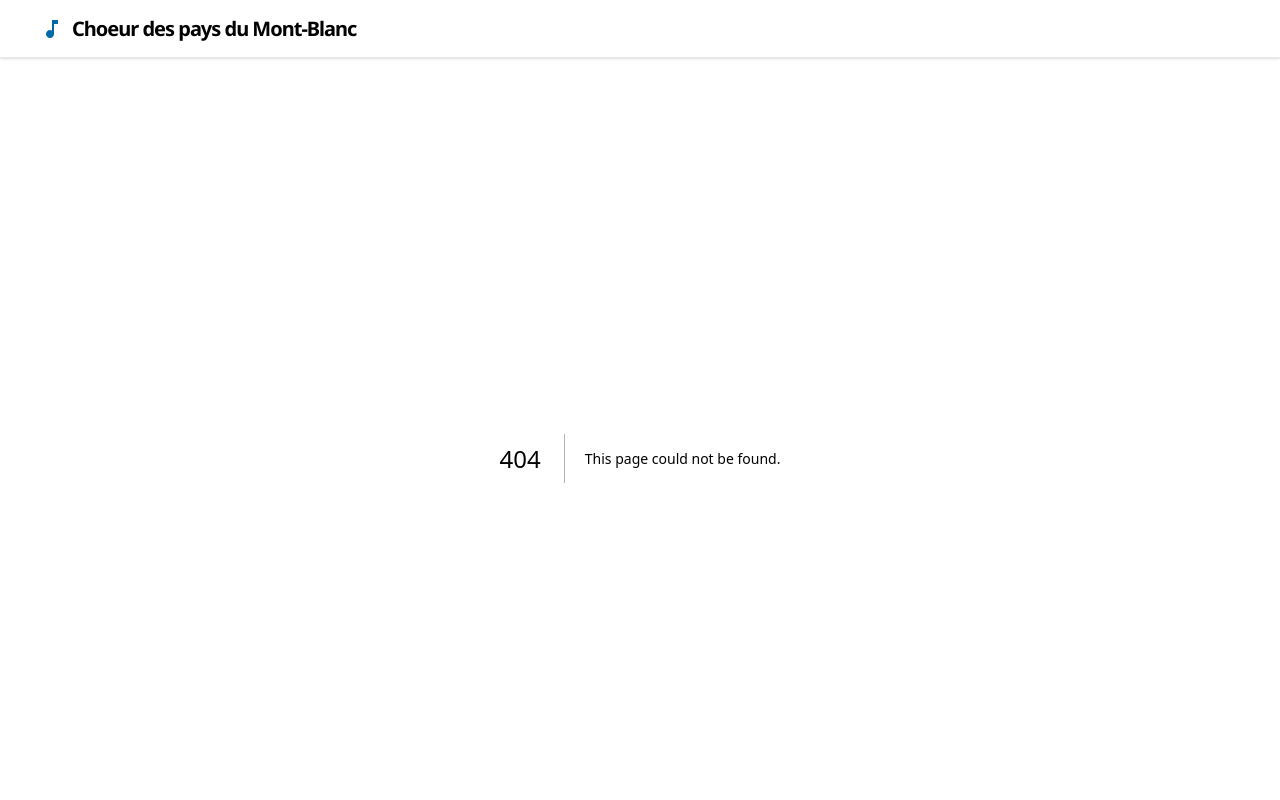
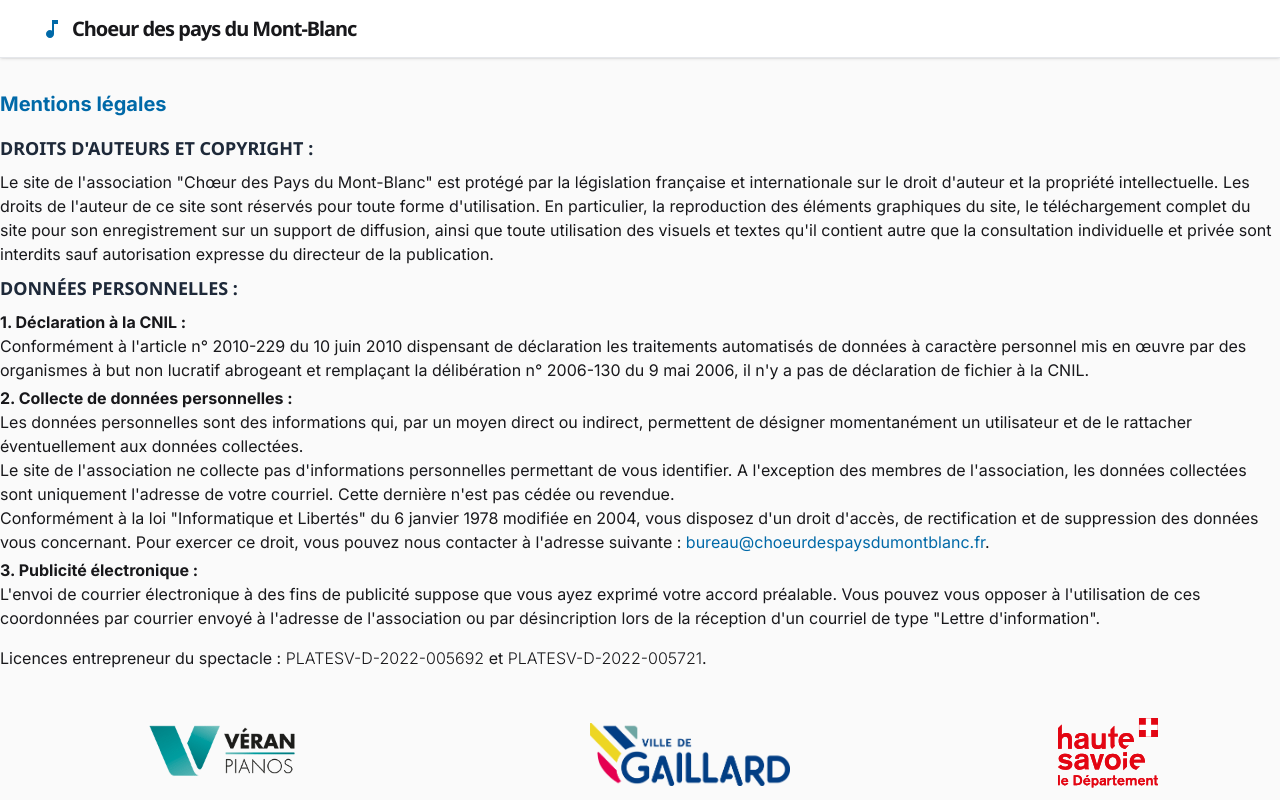
Before and after one commit to Mitchnsun/cpmb, a Next.js app: page /mentions-legales in a window 1280 px wide. Before the commit this address had no page. Shown: the top 800 px of the page. Built offline with nearby package versions, Linux system fonts and the light colour scheme.

Commit message:
feat(content): Homepage & Mentions

```diff
--- /dev/null
+++ b/app/mentions-legales/page.tsx
@@ -0,0 +1,57 @@
+export default function Mentions() {
+  return (
+    <main className="py-8 text-zinc-900">
+      <article className="container mx-auto">
+        <h3 className="mb-4 text-xl font-bold text-sky-700">Mentions légales</h3>
+        <h4 className="font-noto mb-2 text-lg font-bold text-gray-800 uppercase">
+          Droits d&apos;auteurs et copyright :
+        </h4>
+        <p>
+          Le site de l&apos;association &quot;Chœur des Pays du Mont-Blanc&quot; est protégé par la législation
+          française et internationale sur le droit d&apos;auteur et la propriété intellectuelle. Les droits de
+          l&apos;auteur de ce site sont réservés pour toute forme d&apos;utilisation. En particulier, la reproduction
+          des éléments graphiques du site, le téléchargement complet du site pour son enregistrement sur un support de
+          diffusion, ainsi que toute utilisation des visuels et textes qu&apos;il contient autre que la consultation
+          individuelle et privée sont interdits sauf autorisation expresse du directeur de la publication.
+        </p>
+        <h4 className="font-noto my-2 text-lg font-bold text-gray-800 uppercase">Données personnelles :</h4>
+        <h5 className="font-bold">1. Déclaration à la CNIL :</h5>
+        <p>
+          Conformément à l&apos;article n° 2010-229 du 10 juin 2010 dispensant de déclaration les traitements
+          automatisés de données à caractère personnel mis en œuvre par des organismes à but non lucratif abrogeant et
+          remplaçant la délibération n° 2006-130 du 9 mai 2006, il n&apos;y a pas de déclaration de fichier à la CNIL.
+        </p>
+        <h5 className="mt-1 font-bold">2. Collecte de données personnelles :</h5>
+        <p>
+          Les données personnelles sont des informations qui, par un moyen direct ou indirect, permettent de désigner
+          momentanément un utilisateur et de le rattacher éventuellement aux données collectées.
+        </p>
+        <p>
+          Le site de l&apos;association ne collecte pas d&apos;informations personnelles permettant de vous identifier.
+          A l&apos;exception des membres de l&apos;association, les données collectées sont uniquement l&apos;adresse de
+          votre courriel. Cette dernière n&apos;est pas cédée ou revendue.
+        </p>
+        <p>
+          Conformément à la loi &quot;Informatique et Libertés&quot; du 6 janvier 1978 modifiée en 2004, vous disposez
+          d&apos;un droit d&apos;accès, de rectification et de suppression des données vous concernant. Pour exercer ce
+          droit, vous pouvez nous contacter à l&apos;adresse suivante :&nbsp;
+          <a href="mailto:bureau@choeurdespaysdumontblanc.fr" className="text-sky-700 hover:underline">
+            bureau@choeurdespaysdumontblanc.fr
+          </a>
+          .
+        </p>
+        <h5 className="mt-1 font-bold">3. Publicité électronique :</h5>
+        <p>
+          L&apos;envoi de courrier électronique à des fins de publicité suppose que vous ayez exprimé votre accord
+          préalable. Vous pouvez vous opposer à l&apos;utilisation de ces coordonnées par courrier envoyé à
+          l&apos;adresse de l&apos;association ou par désincription lors de la réception d&apos;un courriel de type
+          &quot;Lettre d&apos;information&quot;.
+        </p>
+      </article>
+      <p className="container mx-auto mt-4">
+        Licences entrepreneur du spectacle : <span className="font-light">PLATESV-D-2022-005692</span> et{" "}
+        <span className="font-light">PLATESV-D-2022-005721</span>.
+      </p>
+    </main>
+  );
+}
--- a/app/page.tsx
+++ b/app/page.tsx
@@ -1,10 +1,64 @@
+import Image from "next/image";
+
+import MailIcon from "@/public/mail.svg";
+
 export default function Home() {
   return (
-    <div>
-      <main>
-        <h1 className="font-extrabold">Choeur des Pays du Mont-Blanc</h1>
+    <>
+      <main className="py-8 text-zinc-900">
+        <article className="container mx-auto">
+          <h3 className="mb-4 text-xl font-bold text-sky-700">
+            Le CPMB a le plaisir de vous présenter son nouveau Chef de Chœur !
+          </h3>
+          <div className="flex items-center gap-8">
+            <Image
+              src="/media/benoit_dubu.jpg"
+              alt="Benoît Dubu"
+              width={200}
+              height={350}
+              className="rounded-md object-cover"
+            />
+            <div>
+              <p>Le CPMB, est dirigé par Benoît Dubu, Chef de choeur professionnel depuis le mois de janvier 2024.</p>
+              <p className="pt-1">
+                Le programme de la saison 2024/2025 est un programme &ldquo; autour des <i>Gloria</i> de Vivaldi et de
+                Jenkins &rdquo;.
+              </p>
+              <p className="pt-1">De nombreux concerts sont déjà programmés :</p>
+              <ul className="list-disc pt-1 pl-5">
+                <li>14 juin 2025 : à l&apos;église de Boëge à 20h30.</li>
+                <li>15 juin 2025 : à l&apos;église de Saint Gervais à 18h.</li>
+              </ul>
+              <p className="pt-1">Pour l&apos;occasion, nous serons accompagnés par deux talentueuses solistes :</p>
+              <ul className="list-disc pt-1 pl-5">
+                <li>Helena Duckert : soprano.</li>
+                <li>Chloé Roussel : mezzo-soprano.</li>
+              </ul>
+              <p className="pt-1">Le 12 décembre 2025 : concert de Noël à l&apos;église de Vétraz-Monthoux à 18h.</p>
+              <p className="pt-1">De la très belle musique pour cette nouvelle saison 2024/2025 !</p>
+            </div>
+          </div>
+        </article>
       </main>
-      <footer>Choeur des Pays du Mont-Blanc©2025</footer>
-    </div>
+      <div className="bg-sky-50">
+        <div className="container mx-auto py-10">
+          <h3 className="mb-4 text-xl font-bold text-sky-700">Le CPMB recrute !</h3>
+          <div className="max-w-1/2 rounded-md bg-white p-4 shadow-md">
+            <h4 className="font-noto text-lg font-bold text-gray-800 uppercase">Nous avons besoin de vos voix !</h4>
+            <p className="pt-3">
+              Nous recrutons des choristes ayant une expérience chorale et /ou une capacité en déchiffrage.
+            </p>
+            <p>Celles et ceux qui souhaitent venir nous rejoindre peuvent demander des informations par courriel à</p>
+            <p className="flex items-center gap-2 py-2 pl-4">
+              <MailIcon className="h-5 w-5" />
+              <a href="mailto:bureau@choeurdespaysdumontblanc.fr" className="text-sky-700 hover:underline">
+                bureau@choeurdespaysdumontblanc.fr
+              </a>
+            </p>
+            <p className="pt-3">N&apos;hésitez pas !</p>
+          </div>
+        </div>
+      </div>
+    </>
   );
 }
--- a/components/Header.tsx
+++ b/components/Header.tsx
@@ -3,7 +3,7 @@ import Link from "next/link";
 import MusicNote from "@/public/music-note.svg";
 
 const Header = () => (
-  <header className="border-b border-solid border-b-gray-200 bg-white px-10 py-4 shadow-sm">
+  <header className="sticky top-0 border-b border-solid border-b-gray-200 bg-white px-10 py-4 shadow-sm">
     <Link href="/" className="text-inherit no-underline">
       <h1 className="font-noto flex items-center gap-2 text-xl leading-tight font-bold tracking-tighter">
         <MusicNote className="h-6 w-6 fill-sky-700" aria-hidden />
```
Also changed, not shown: public/mail.svg (added), public/media/benoit_dubu.jpg (added).
